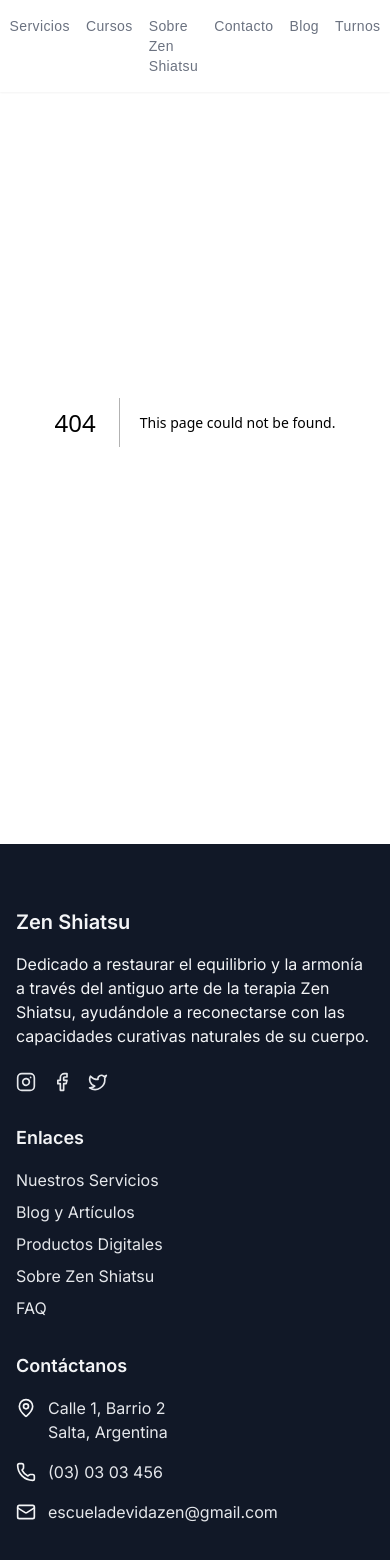
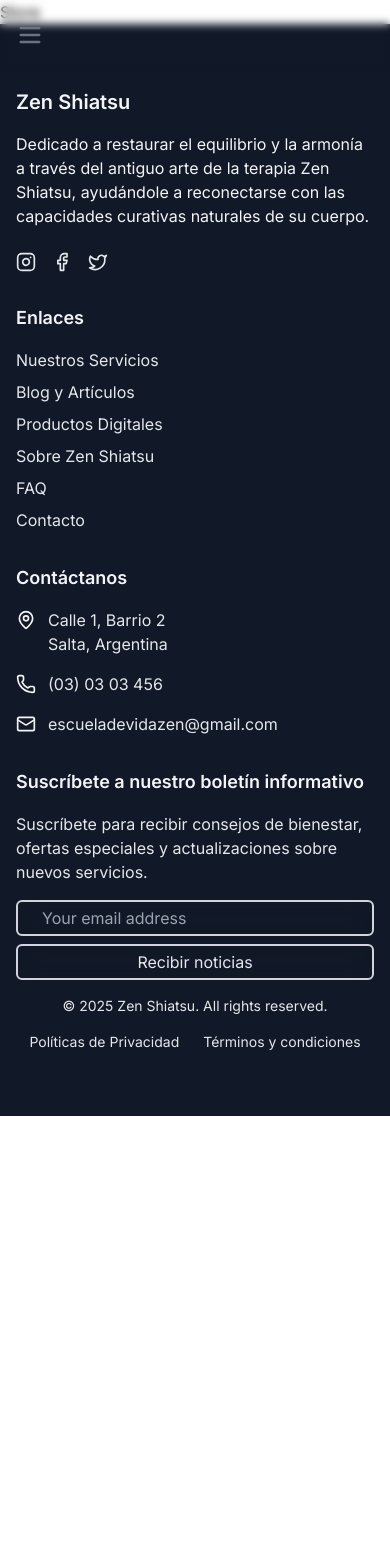
Before and after one commit to yorocio/escuela-de-vida-zen, a Next.js app in the folder front/: page /store in a window 390 px wide. Before the commit this address had no page. Shown: the top 1560 px of the page. After the commit the page ends 1116 px from the top, so only its background shows below. Built offline with nearby package versions, Linux system fonts and the light colour scheme.

Commit message:
mejorando estilados y navbar responsive

```diff
--- a/front/app/layout.js
+++ b/front/app/layout.js
@@ -14,9 +14,9 @@ export const metadata = {
 export default function RootLayout({ children }) {
   return (
     <html lang="en">
-      <body className={inter.className}>
+      <body className={`${inter.className} flex flex-col min-h-screen`}>
      <Navbar/>
-        {children}
+     <main className="flex-grow">{children}</main>
      <Footer/>
       </body>
     </html>
--- /dev/null
+++ b/front/app/store/page.js
@@ -0,0 +1,10 @@
+import Store from '@/components/Store/Store'
+import React from 'react'
+
+const store = () => {
+  return (
+    <Store/>
+  )
+}
+
+export default store
--- /dev/null
+++ b/front/components/Buttons/ButtonSubscription.js
@@ -0,0 +1,20 @@
+'use client'
+import React from 'react'
+import Swal from 'sweetalert2';
+
+const ButtonSubscription = () => {
+    const handleClick = () => {
+        Swal.fire({
+            title: "¡Suscripción exitosa!",
+            text: "",
+            icon: "success"
+        });
+    }
+    return (
+        <button onClick={handleClick} className="w-full bg-transparent backdrop-blur-md border-2 border-gray-300 text-gray-200 px-6 py-1 rounded-md hover:bg-gray-400 transition-all duration-300">
+            Recibir noticias
+        </button>
+    )
+}
+
+export default ButtonSubscription
--- a/front/components/Footer.js
+++ b/front/components/Footer.js
@@ -1,6 +1,7 @@
 "use client";
 import Link from 'next/link';
 import {Instagram, Facebook, Twitter, Mail, Phone, MapPin } from 'lucide-react';
+import ButtonSubscription from './Buttons/ButtonSubscription';
 
 export default function Footer() {
   return (
@@ -56,6 +57,11 @@ export default function Footer() {
                   FAQ
                 </Link>
               </li>
+              <li>
+                <Link href="/contact" className="text-gray-200 hover:text-gray-400 transition-colors">
+                  Contacto
+                </Link>
+              </li>
             </ul>
           </div>
 
@@ -93,9 +99,7 @@ export default function Footer() {
                 placeholder="Your email address"
                 className="w-full bg-transparent backdrop-blur-md border-2 border-gray-300 text-gray-200 px-6 py-1 rounded-md hover:bg-gray-300 focus:outline-none focus:border-gray-400"
               />
-              <button className="w-full bg-transparent backdrop-blur-md border-2 border-gray-300 text-gray-200 px-6 py-1 rounded-md hover:bg-gray-400 transition-all duration-300">
-                Suscribir
-              </button>
+             <ButtonSubscription/>
             </div>
           </div>
         </div>
--- a/front/components/Navbar.js
+++ b/front/components/Navbar.js
@@ -1,9 +1,16 @@
+'use client'
 import Image from 'next/image'
 import Link from 'next/link'
-import React from 'react'
+import React, { useState } from 'react'
 import logo from "../public/logo.png"
+import { Menu, X } from 'lucide-react'
 
 const Navbar = () => {
+
+  const [isOpen, setIsOpen] = useState(false)
+
+
+
   return (
     <header className='flex justify-between items-center py-4 px-4 sm:px-10 font-[sans-serif] min-h-[70px] tracking-wide fixed top-0 left-0 right-0 z-50 bg-transparent backdrop-blur-sm bg-opacity-60 text-gray-500 shadow-sm'>
 
@@ -17,20 +24,38 @@ const Navbar = () => {
         <Link href="/services" className='hover:text-gray-400 text-sm sm:text-base'>Servicios</Link>
         <Link href="/courses" className='hover:text-gray-400 text-sm sm:text-base'>Cursos</Link>
         <Link href="/about" className='hover:text-gray-400 text-sm sm:text-base'>Sobre Zen Shiatsu</Link>
-        <Link href="/contact" className='hover:text-gray-400 text-sm sm:text-base'>Contacto</Link>
+        <Link href="/store" className='hover:text-gray-400 text-sm sm:text-base'>Productos Digitales</Link>
         <Link href="/blog" className='hover:text-gray-400 text-sm sm:text-base'>Blog</Link>
         <Link href="/calendly" className='hover:text-gray-400 text-sm sm:text-base'>Turnos</Link>
       </nav>
 
-      {/* Menú móvil, visible en pantallas pequeñas */}
-      <nav className='sm:hidden flex justify-center gap-4 w-full'>
-        <Link href="/services" className='hover:text-gray-400 text-sm sm:text-base'>Servicios</Link>
-        <Link href="/courses" className='hover:text-gray-400 text-sm sm:text-base'>Cursos</Link>
-        <Link href="/about" className='hover:text-gray-400 text-sm sm:text-base'>Sobre Zen Shiatsu</Link>
-        <Link href="/contact" className='hover:text-gray-400 text-sm sm:text-base'>Contacto</Link>
-        <Link href="/blog" className='hover:text-gray-400 text-sm sm:text-base'>Blog</Link>
-        <Link href="/calendly" className='hover:text-gray-400 text-sm sm:text-base'>Turnos</Link>
-      </nav>
+      {/* Menú desplegable en móviles */}
+
+       {/* Botón menú hamburguesa */}
+       <button className="md:hidden focus:outline-none" onClick={() => setIsOpen(!isOpen)}>
+        {isOpen ? <X size={28} /> : <Menu size={28} />}
+      </button>
+
+      {/* Menú móvil */}
+      {isOpen && (
+        <div className="md:hidden absolute top-full left-0 w-full shadow-lg py-4 flex flex-col items-center space-y-4  backdrop-blur-sm text-white bg-opacity-70 bg-gray-600">
+          {/* Botón Cerrar (X) */}
+          <button className="absolute top-2 right-4 text-white backdrop-blur-sm bg-opacity-70 bg-gray-600" onClick={() => setIsOpen(false)}>
+            <X size={28} />
+          </button>
+
+          {["services", "courses", "about", "blog", "calendly", "store"].map((path) => (
+            <Link key={path} href={`/${path}`} className='hover:text-gray-400 text-sm sm:text-base capitalize'
+              onClick={() => setIsOpen(false)}>
+              {path}
+            </Link>
+          ))}
+          <Link href="/" className='hover:text-gray-400 text-sm sm:text-base' onClick={() => setIsOpen(false)}>
+            Home
+          </Link>
+        </div>
+      )}
+
 
     </header>
   )
--- /dev/null
+++ b/front/components/Store/Store.js
@@ -0,0 +1,9 @@
+import React from 'react'
+
+const Store = () => {
+  return (
+    <div>Store</div>
+  )
+}
+
+export default Store
--- /dev/null
+++ b/front/components/Store/StoreDetail.js
@@ -0,0 +1,9 @@
+import React from 'react'
+
+const StoreDetail = () => {
+  return (
+    <div>StoreDetail</div>
+  )
+}
+
+export default StoreDetail
```
